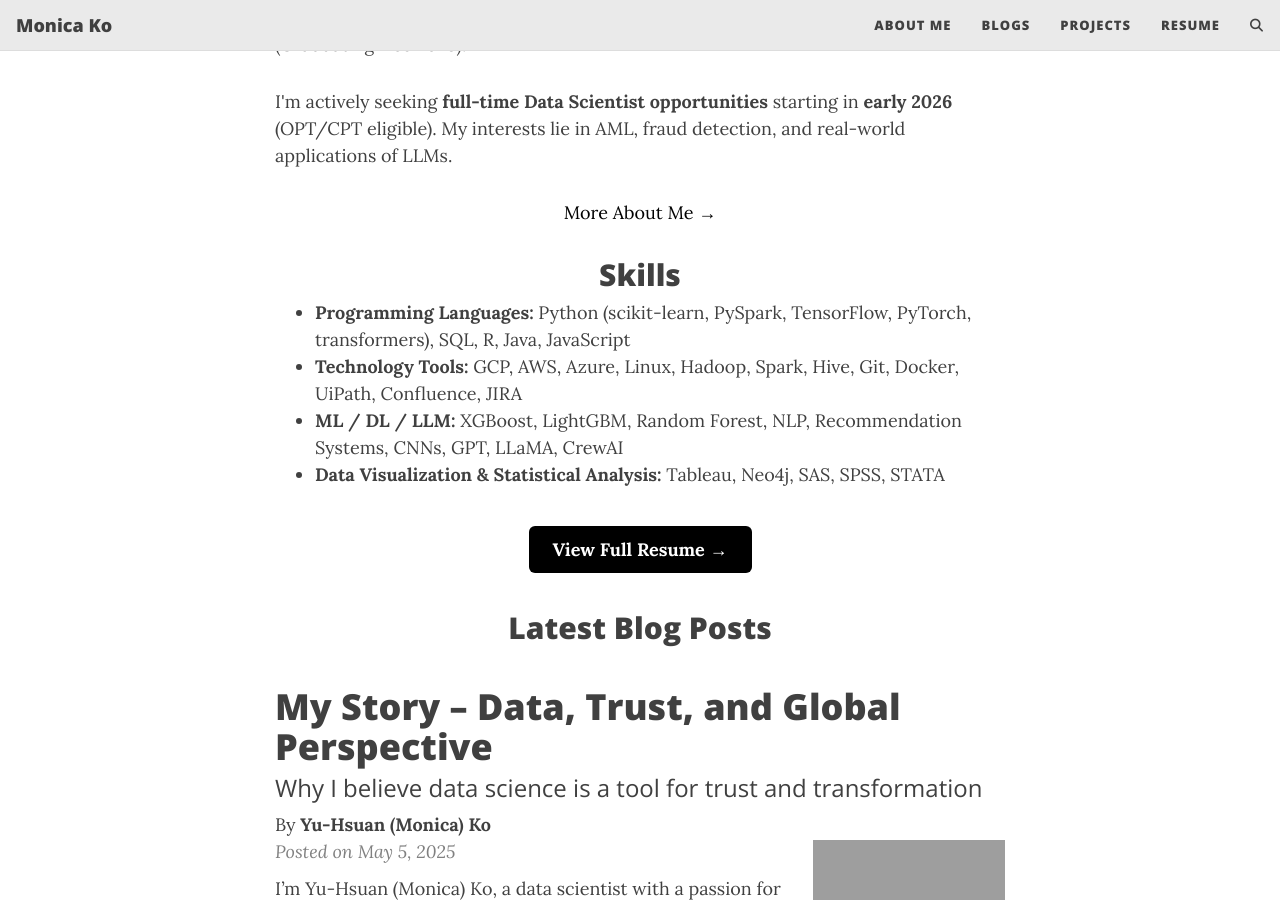
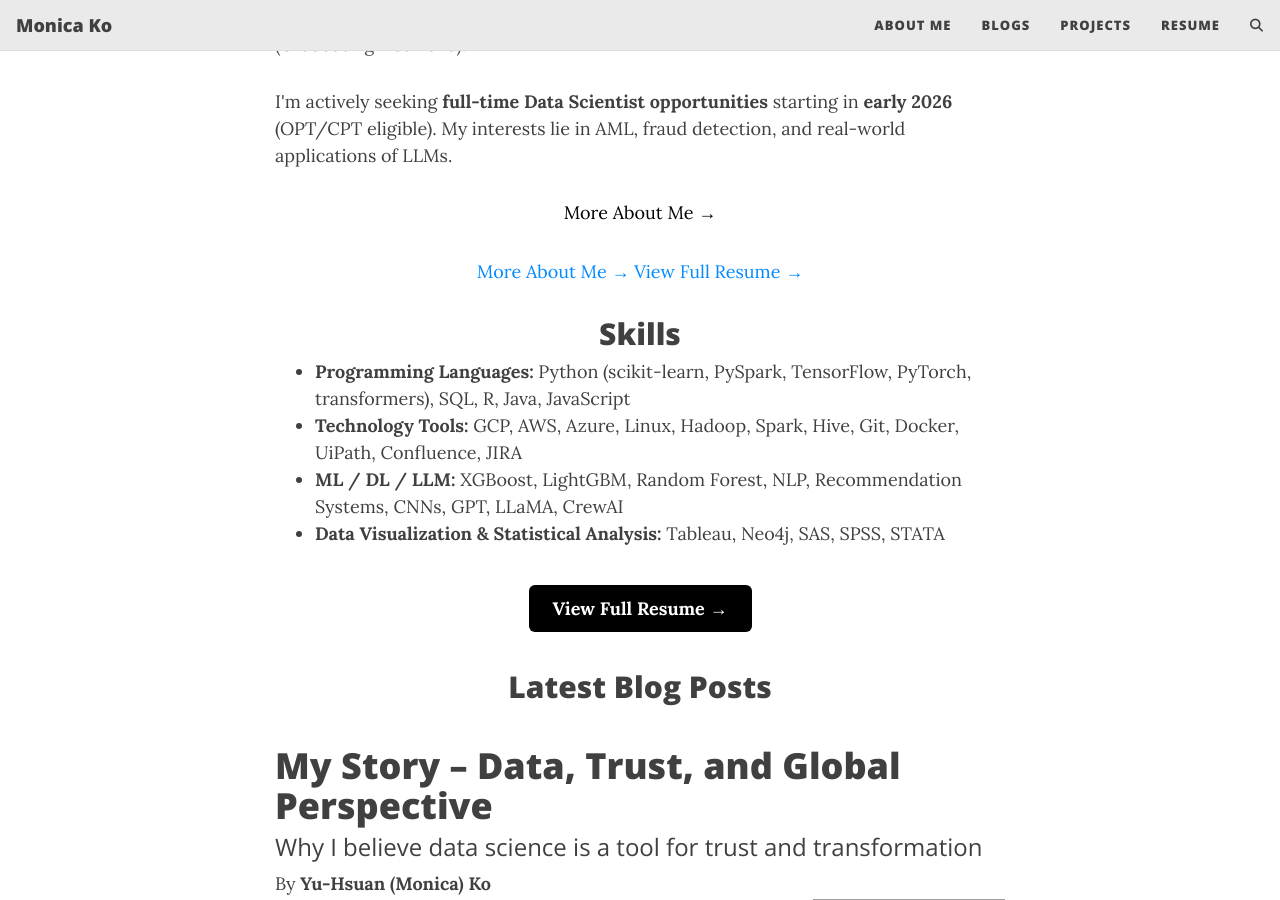
Before and after one commit to yuhsuanko/yuhsuanko.github.io, a Jekyll site: the page built from index.html, in a window 1280 px wide and 900 px high, scrolled down 589 px. Built offline with Jekyll 4.4.1, drawn with Linux system fonts in a browser that asks for light colours; the list of posts is cut into pages by our own code; comment, search, counter and statistics services are not loaded.

Commit message:
Update index.html

```diff
--- a/index.html
+++ b/index.html
@@ -20,6 +20,20 @@ subtitle: Hi, I'm Monica. I'm a data scientist focused on anti-money laundering
   <a href="/aboutme" style="color: black;">More About Me →</a>
   </p>
 </section>
+
+<!-- CTA Buttons Row -->
+<div class="cta-buttons" style="text-align: center; margin-top: 2rem;">
+  <a href="/aboutme"
+     class="cta-button"
+     title="More About Me">
+     More About Me →
+  </a>
+  <a href="/resume/"
+     class="cta-button"
+     title="View Full Resume">
+     View Full Resume →
+  </a>
+</div>
 
 
 
```
